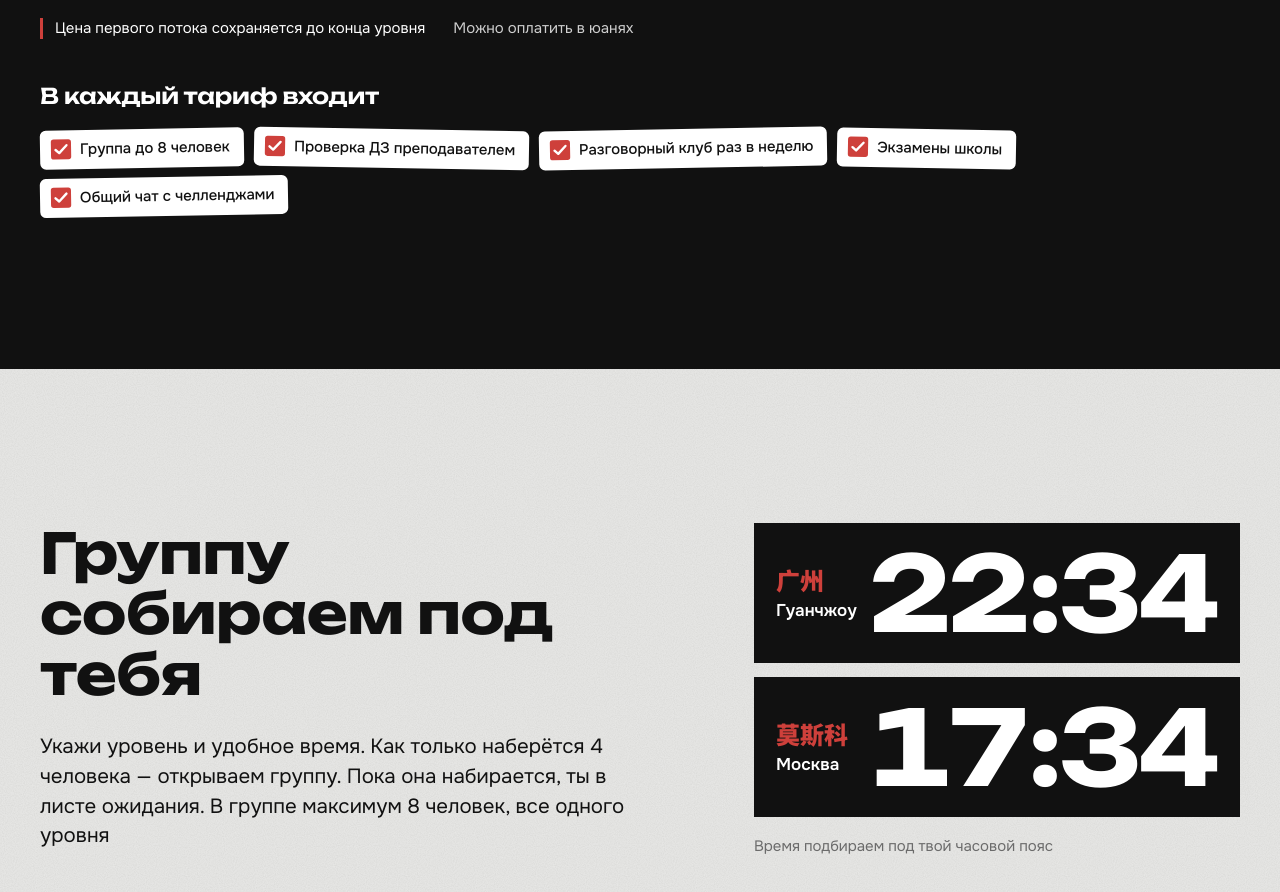
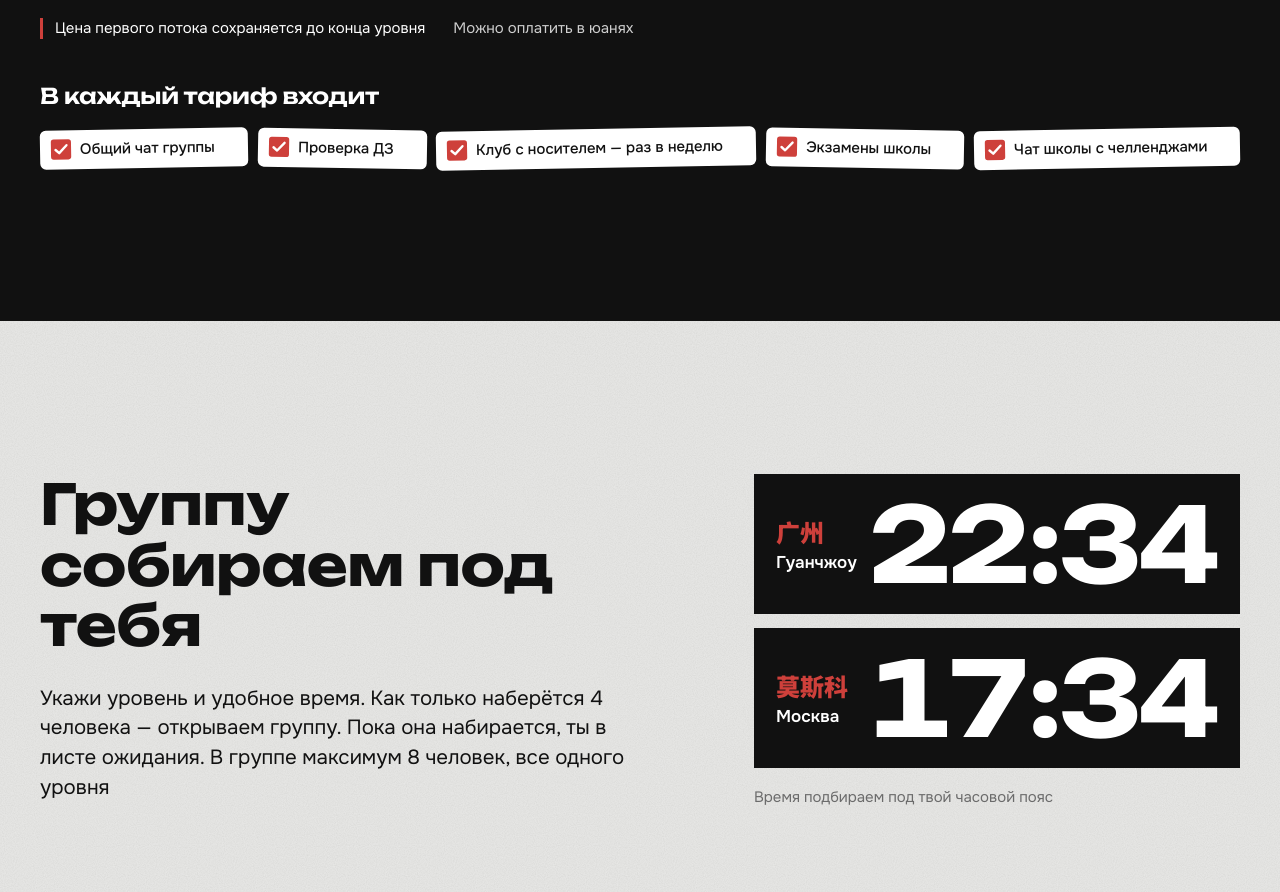
Before and after one commit to anna3naidenova-debug/henhao, a website: page site/index.html in a window 1280 px wide. Shown: the part 4300-5192 px from the top of the page. Drawn offline with Linux system fonts and the light colour scheme.

Commit message:
в тариф входит

```diff
--- a/site/assets/css/style.css
+++ b/site/assets/css/style.css
@@ -330,8 +330,8 @@ i[lang="zh-Latn-pinyin"] { font-style: normal; }
 .menu__terms p + p { color: #cfcfcf; }
 
 .menu__inc-title { margin-top: 44px; }
-.includes { list-style: none; margin: 20px 0 0; padding: 0; display: flex; flex-wrap: wrap; gap: 10px; }
-.includes li { display: inline-flex; align-items: center; gap: 8px; background: var(--white); color: var(--black); padding: 8px 14px 8px 10px; font-weight: 500; font-size: 15px; border-radius: var(--radius-sticker); }
+.includes { list-style: none; margin: 20px 0 0; padding: 0; display: flex; flex-wrap: wrap; justify-content: space-between; gap: 10px; }
+.includes li { display: inline-flex; flex: 1 1 auto; align-items: center; gap: 8px; background: var(--white); color: var(--black); padding: 8px 14px 8px 10px; font-weight: 500; font-size: 15px; white-space: nowrap; border-radius: var(--radius-sticker); }
 .includes li:nth-child(odd) { transform: rotate(-1deg); }
 .includes li:nth-child(even) { transform: rotate(1deg); }
 .includes svg { width: 22px; height: 22px; flex: none; }
--- a/site/site.config.js
+++ b/site/site.config.js
@@ -97,11 +97,11 @@ window.SITE = {
   trackNote: "С нуля до HSK3 — примерно 7 месяцев в ритме 3 раза в неделю. Начать можно с любого уровня",
 
   includes: [
-    "Группа до 8 человек",
-    "Проверка ДЗ преподавателем",
-    "Разговорный клуб раз в неделю",
+    "Общий чат группы",
+    "Проверка ДЗ",
+    "Клуб с носителем — раз в неделю",
     "Экзамены школы",
-    "Общий чат с челленджами"
+    "Чат школы с челленджами"
   ],
 
   faq: [
```
